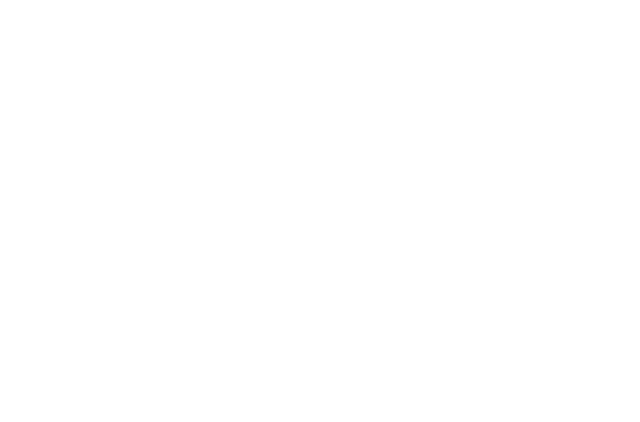
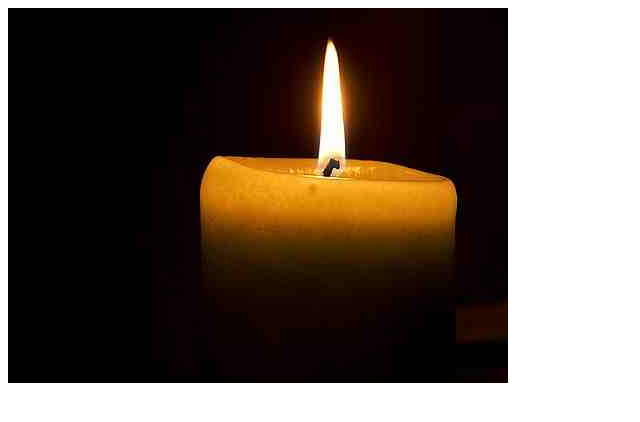
Before and after one commit to whimsicurl-creations/gale-intro-js, a plain HTML site: page slideshowfade.html in a window 1280 px wide. Shown: the whole page, without its empty margins (0-640 px from the left). Drawn offline with Linux system fonts and the light colour scheme.

Commit message:
Add HTML

```diff
--- a/slideshowfade.html
+++ b/slideshowfade.html
@@ -10,6 +10,11 @@
     </style>
 </head>
 <body>
+    <div id="slideshow">
+        <img id="slideimg" src="pix3/candle.jpg" alt="">
+    </div> <!-- End slideshow -->
+<script>
 
+</script>
 </body>
 </html>
```
